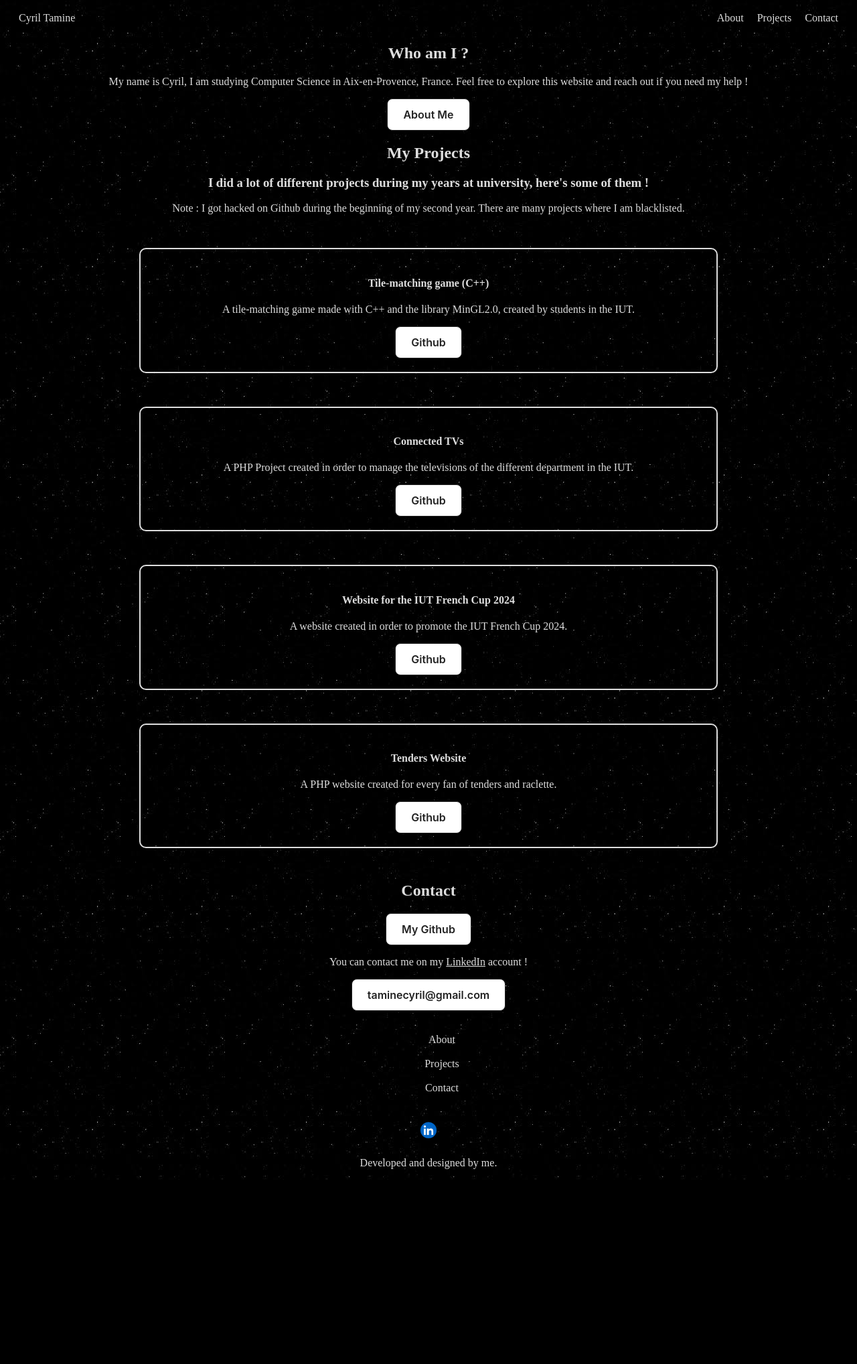
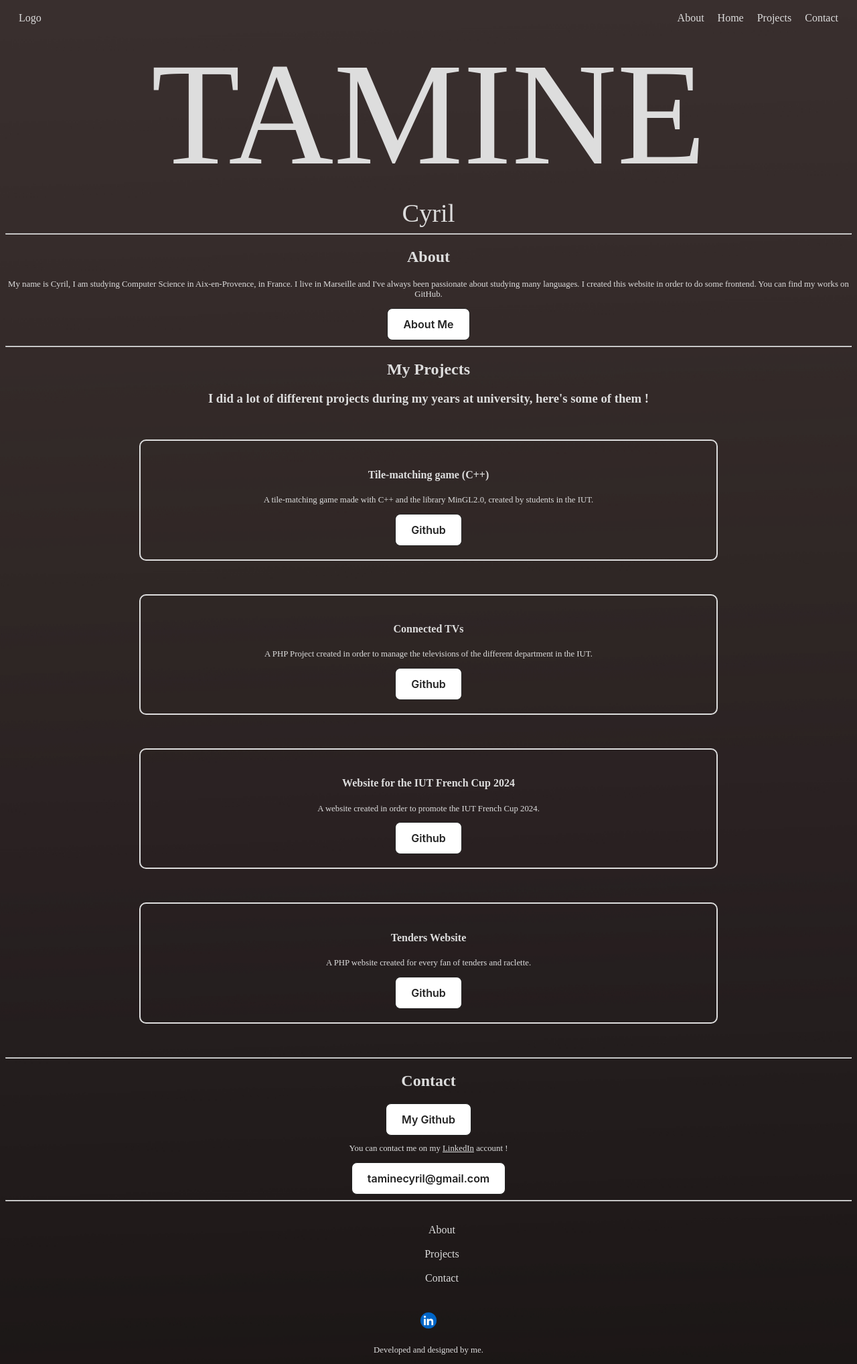
Before and after one commit to TAMINE-CYRIL/SiteWebPerso, a PHP site: page / in a window 1280 px wide. Shown: the whole page at 67% size. Before the commit the page ends 1761 px from the top, so only its background shows below. Run offline with PHP 8.4, Linux system fonts and the light colour scheme.

Commit message:
Changement du fond, et changements de certaines infos.

```diff
--- a/css/style.css
+++ b/css/style.css
@@ -5,10 +5,30 @@
 body{
   text-align: center;
   background: url("../img/background.jpg");
+  background-size: cover;
+
 }
 
 p, h1, h2, h3, h4, a, li{
   color: #DDDDDD;
+}
+
+p{
+  font-size: 1vw;
+}
+
+span{
+  color: #DDDDDD;
+  display: flex;
+  flex-direction: column;
+
+}
+
+.big{
+  font-size: 17vw;
+}
+.little{
+  font-size: 3vw;
 }
 
 
@@ -92,6 +112,7 @@ button:focus-visible {
     transition: box-shadow .2s;
   }
 
+
 button:active {
     background-color: #F7F7F7;
     border-color: #000000;
--- a/index.html
+++ b/index.html
@@ -16,28 +16,35 @@
 
 <section class="navbar" id="navbar">
   <ul>
-    <a href="index.html#navbar" class="left"><li>Cyril Tamine</li></a>
+    <a href="index.html#navbar" class="left"><li>Logo</li></a>
     <a href="index.html#about"><li>About</li></a>
+    <a href="index.html"><li>Home</li></a>
     <a href="index.html#project"><li>Projects</li></a>
     <a href="index.html#contact"><li>Contact</li></a>
   </ul>
 
 </section>
+<span class="big">TAMINE</span>
+<span class="little">Cyril</span>
+
+<hr>
 
 <section class="part" id="about">
-<h2>Who am I ?</h2>
-<p>My name is Cyril, I am studying Computer Science in Aix-en-Provence, France.
-  Feel free to explore this website and reach out if you need my help !
+<h2>About</h2>
+<p>My name is Cyril, I am studying Computer Science in Aix-en-Provence, in France.
+  I live in Marseille and I've always been passionate about studying many languages. I created this website in order
+  to do some frontend. You can find my works on GitHub.
 
 </p>
+
+
 <button>About Me</button>
 </section>
 
-
+<hr>
 <section class="part" id="project">
   <h2>My Projects</h2>
   <h3>I did a lot of different projects during my years at university, here's some of them !</h3>
-  <p> Note : I got hacked on Github during the beginning of my second year. There are many projects where I am blacklisted.</p>
   <section class="project">
     <h4>Tile-matching game (C++)</h4>
     <p> A tile-matching game made with C++ and the library MinGL2.0, created by students in the IUT.</p>
@@ -63,6 +70,7 @@
   </section>
 </section>
 
+<hr>
 
 <section class="part" id="contact">
   <h2>Contact</h2>
@@ -72,6 +80,9 @@
   <button>taminecyril@gmail.com</button>
 
 </section>
+
+<hr>
+
 <footer>
   <ul>
     <a href="index.html#about"><li>About</li></a>
```
Also changed, not shown: img/background.jpg.
